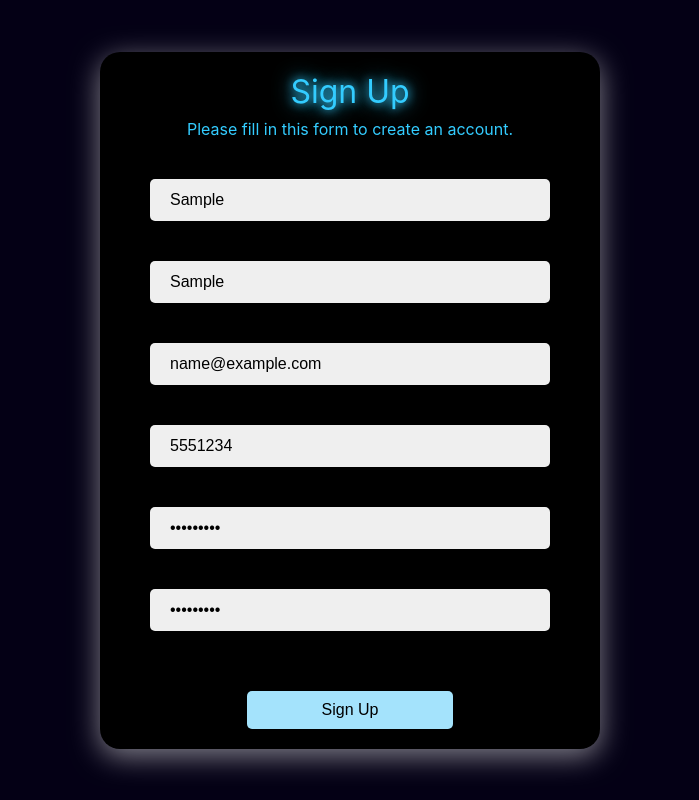
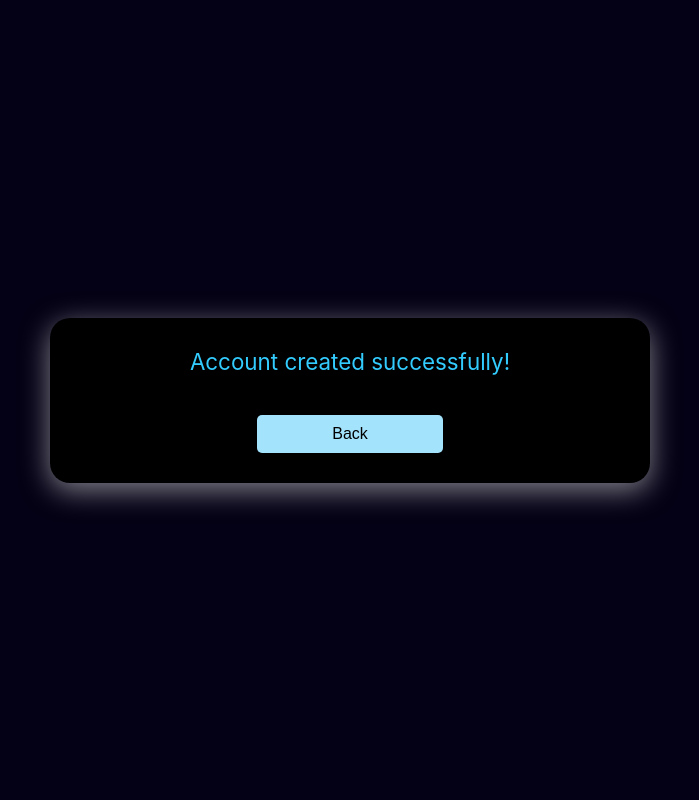
Before and after one commit to katriosa/vue-login-form, a Vue app: page / in a window 1280 px wide. Both pictures are taken after typing "Sample", "Sample", "name@example.com", "5551234", "Sample123", "Sample123" into the empty fields and a click on the button "Sign Up". Shown: the whole page, without its empty margins (290-989 px from the left). Built offline with nearby package versions, Linux system fonts and the light colour scheme; the HTML template or start-up script is replaced by a standard one.

Commit message:
feat: Implement form submission logic

```diff
--- a/src/App.vue
+++ b/src/App.vue
@@ -1,5 +1,10 @@
 <template>
-  <form class="form-container" @submit.prevent="submit">
+  <div>
+    <div v-if="signUpResult !== null" class="message-container card">
+      <p class="message">{{ signUpResult.message }}</p>
+      <button @click="signUpResult = null">Back</button>
+    </div>
+    <form v-else class="form-container card" @submit.prevent="handleSubmit">
       <div class="form-title">
         <h1 class="form-heading">Sign Up</h1>
         <p>Please fill in this form to create an account.</p>
@@ -44,16 +49,19 @@
         type="password"
         placeholder="Confirm your password"
         autocomplete="new-password"
-      :passwordError="passwordError"
       />
       <div class="button-container">
-      <button type="submit">Sign Up</button>
+        <button type="submit" :disabled="isSubmitting">
+          {{ isSubmitting ? 'Signing up...' : 'Sign Up' }}
+        </button>
       </div>
     </form>
+  </div>
 </template>
 
 <script setup lang="ts">
 import InputField from '@/components/InputField.vue'
+import { mockApiRequest } from '@/services/mockApiRequest.ts'
 import { reactive, ref } from 'vue'
 
 const form = reactive({
@@ -65,31 +73,46 @@ const form = reactive({
   confirmPassword: '',
 })
 
-const passwordError = ref(false)
+const isSubmitting = ref(false)
+const signUpResult = ref<{ success: boolean; message: string } | null>(null)
 
-const submit = () => {
-  if (form.password !== form.confirmPassword) {
-    passwordError.value = true
-  } else {
-    passwordError.value = false
-    console.log('submit', form)
+const handleSubmit = async () => {
+  isSubmitting.value = true
+  try {
+    const signUpResponse = await mockApiRequest.submitForm(form)
+    signUpResult.value = signUpResponse
+  } catch (error) {
+    console.log(error)
+  } finally {
+    isSubmitting.value = false
   }
 }
 </script>
 
 <style scoped>
-.form-container {
+.card {
+  background-color: var(--color-form);
+  box-shadow: var(--color-box-shadow);
+  border-radius: 20px;
   display: flex;
-  flex-direction: column;
   justify-content: center;
   align-items: center;
+  flex-direction: column;
+  width: 60cqi;
+  max-width: 600px;
   gap: 40px;
-  width: 50cqi;
-  max-width: 500px;
+}
+.form-container {
   padding: 20px 50px;
-  border-radius: 20px;
-  background-color: var(--color-form);
-  box-shadow: var(--color-box-shadow);
+}
+
+.message-container {
+  padding: 30px;
+}
+
+.message {
+  font-size: 1.4em;
+  text-align: center;
 }
 
 .form-title {
--- /dev/null
+++ b/src/services/mockApiRequest.ts
@@ -0,0 +1,27 @@
+interface FormData {
+  name: string
+  firstname: string
+  email: string
+  phone: string
+  password: string
+  confirmPassword: string
+}
+
+export const mockApiRequest = {
+  async submitForm(data: FormData) {
+    console.log(data)
+    await new Promise((resolve) => setTimeout(resolve, 2000))
+
+    // Simulating a random API response:
+    // 50% chance of success, 50% chance of failure.
+    const success = Math.random() > 0.5
+    const message = success
+      ? 'Account created successfully!'
+      : 'Error sending data. Please try again!'
+
+    return {
+      success,
+      message,
+    }
+  },
+}
```
Lines whose indentation alone changed are shown as unchanged.
